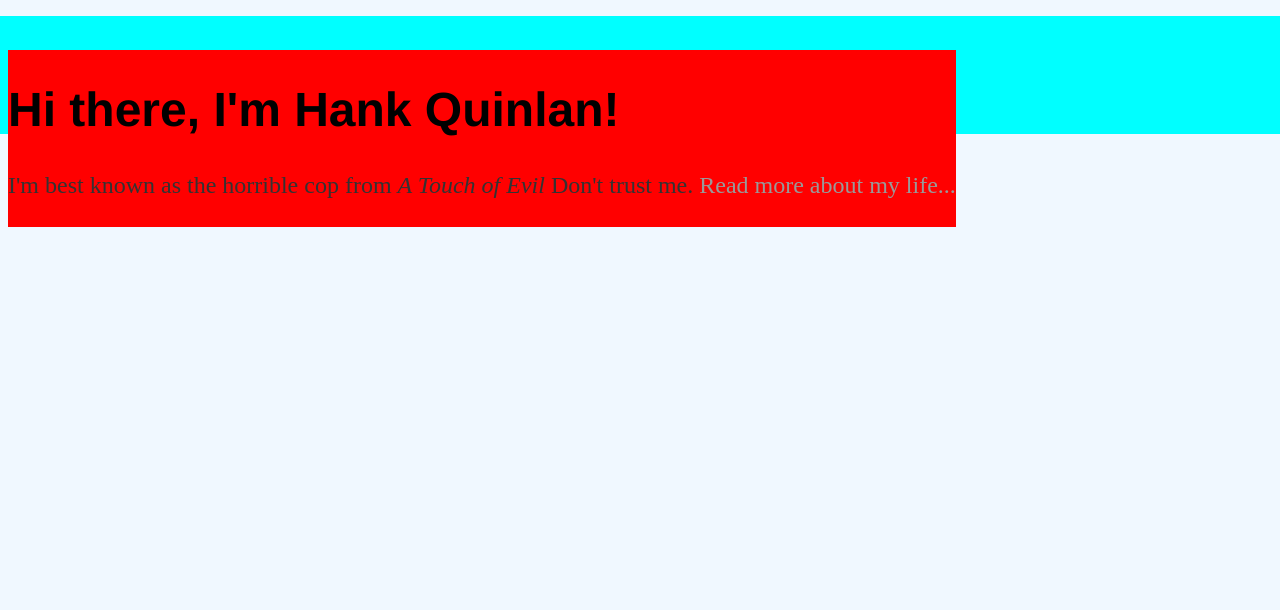
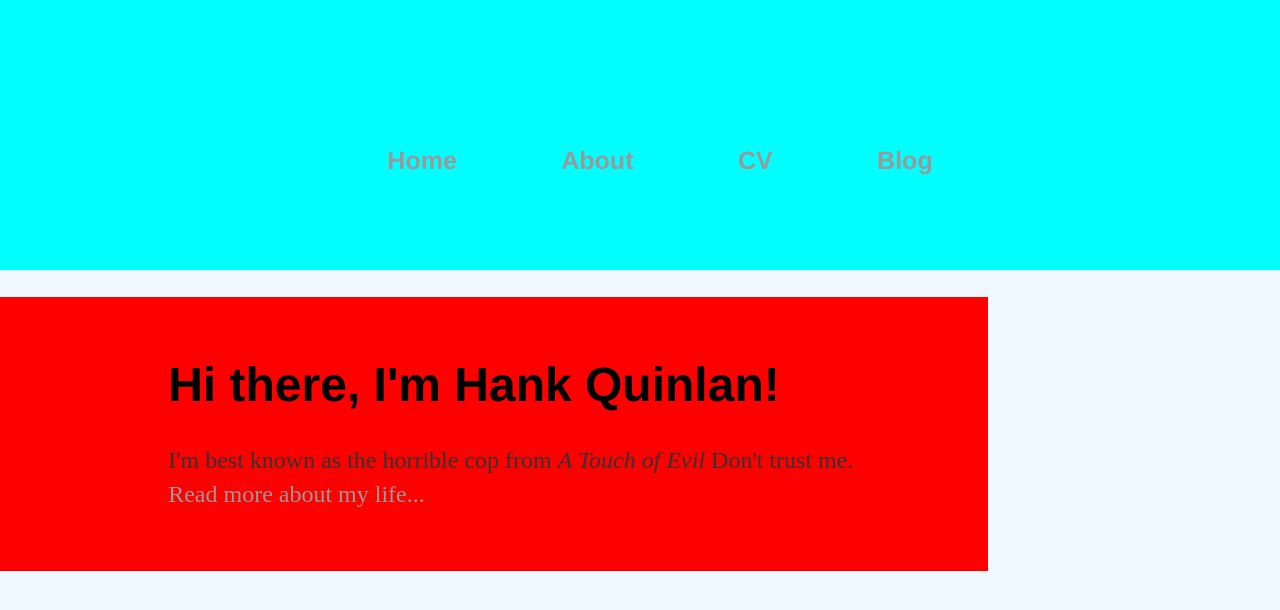
Before and after one commit to aprildenise/aprildenise.github.io, a Jekyll site: the page built from index.html, in a window 1280 px wide. Shown: the top 610 px of the page. Built offline with Jekyll 4.4.1, drawn with Linux system fonts in a browser that asks for light colours.

Commit message:
more updates!

```diff
--- a/_layouts/default.html
+++ b/_layouts/default.html
@@ -16,9 +16,9 @@
 			</nav>
 			<content>
 				<div class="container">
-
+					<ul>
 					{{ content }}
-
+					</ul>
 				</div>
 			</content>
 			<!-- /.container -->
--- a/css/main.css
+++ b/css/main.css
@@ -6,7 +6,8 @@ body {
 }
 
 /* Navigation bar */
-nav ul, footer ul {
+
+nav, footer{
     font-family:'Helvetica', 'Arial', 'Sans-Serif';
     text-align: center;
     list-style: none;
@@ -14,21 +15,32 @@ nav ul, footer ul {
     position: fixed;
     top: 0;
     left: 0;
-    padding: 50px;
     width:100%;
+    height: 30%;
+}
+
+nav ul{
+    padding-top: 130px;
 }
 
 /* Links in the navigation bar */
 nav ul li, footer ul li {
     display: inline;
+    font-weight: bold;
     padding: 50px;
-    font-weight: bold;
+    font-size: 25px;
 }
 
 content{
     background-color: red;
     position: fixed;
-    top: 50px;
+    top: 33%;
+    left:0;
+}
+
+content ul{
+    margin: 60px auto;
+    width: 70%;
 }
 
 /* All links */
```
